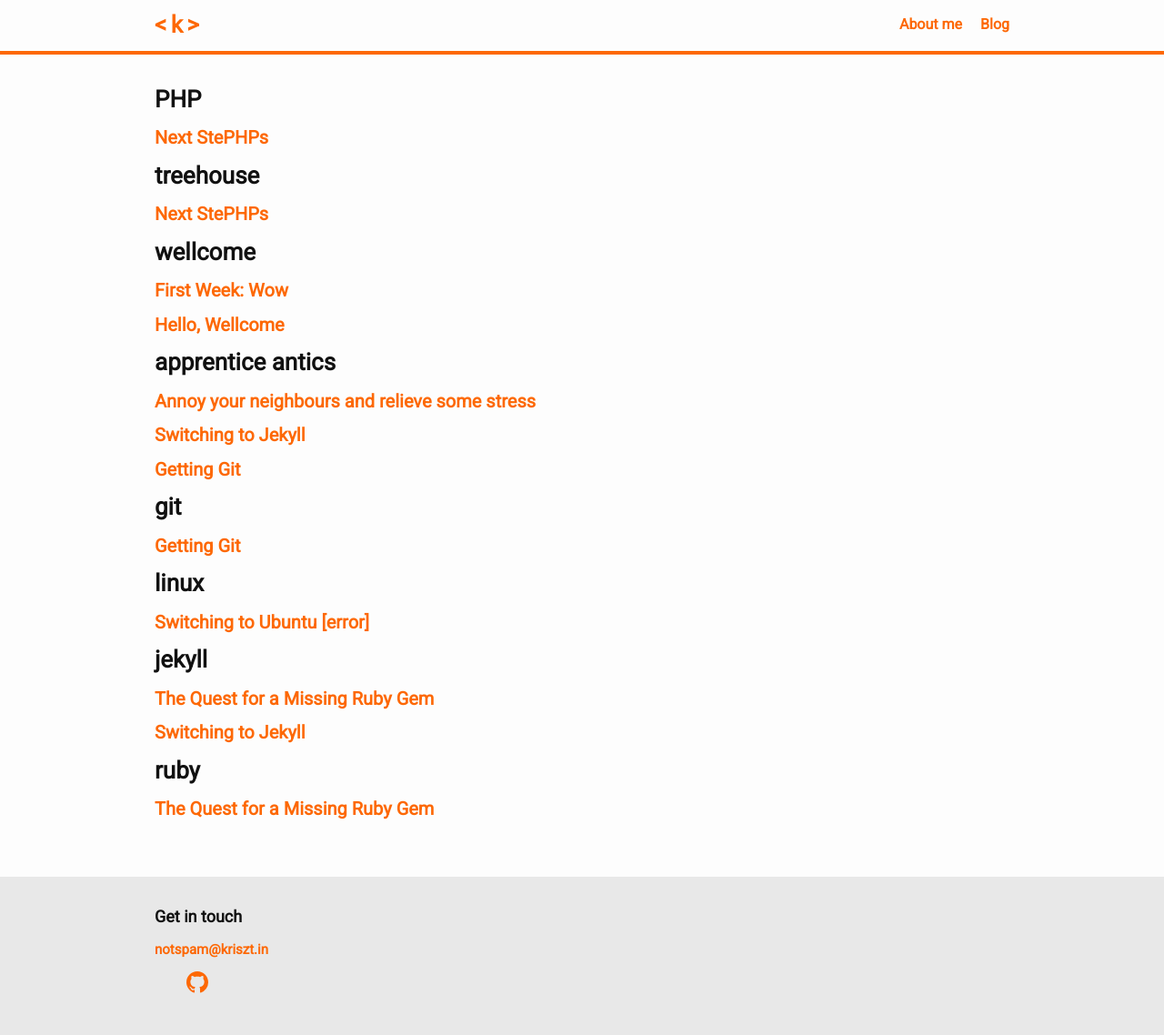
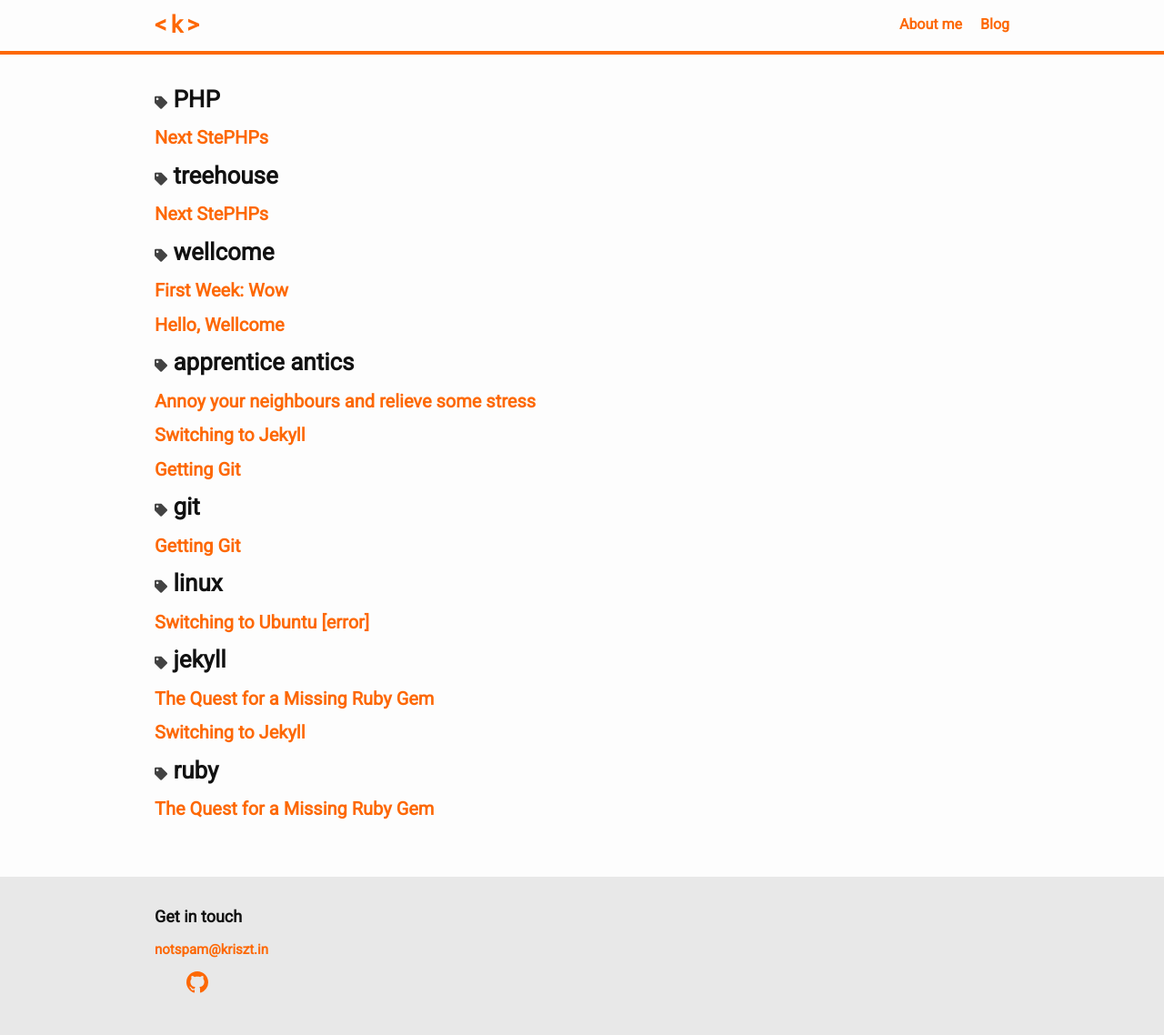
Before and after one commit to krisztin/krisztin.github.io, a Jekyll site: the page built from tags.html, in a window 1280 px wide. Shown: the whole page at 91% size. Built offline with Jekyll 4.4.1, drawn with Linux system fonts in a browser that asks for light colours; nearby versions of some CDN libraries.

Commit message:
adding tag icons to posts and tag page

```diff
--- a/_includes/head.html
+++ b/_includes/head.html
@@ -4,7 +4,7 @@
   <meta name="viewport" content="width=device-width, initial-scale=1">
   {%- seo -%}
   <link rel="stylesheet" href="{{ "/assets/main.css" | relative_url }}">
-  <link rel="stylesheet" href="https://cdnjs.cloudflare.com/ajax/libs/font-awesome/4.7.0/css/font-awesome.min.css">
+  <link rel="stylesheet" href="https://use.fontawesome.com/releases/v5.0.13/css/all.css" integrity="sha384-DNOHZ68U8hZfKXOrtjWvjxusGo9WQnrNx2sqG0tfsghAvtVlRW3tvkXWZh58N9jp" crossorigin="anonymous">
   <link href="https://fonts.googleapis.com/css?family=Raleway|Roboto" rel="stylesheet">
   <!-- {%- feed_meta -%} -->
   {%- if jekyll.environment == 'production' and site.google_analytics -%}
--- a/_layouts/post.html
+++ b/_layouts/post.html
@@ -10,7 +10,8 @@ layout: default
         {%- assign date_format = site.minima.date_format | default: "%b %-d, %Y" -%}
         {{ page.date | date: date_format }}
       </time>
-      <span class="post-tags">
+      <span class="post-tags"> |
+          <i class="fas fa-tags"></i>
           {% if post %}
             {% assign tags = post.tags %}
           {% else %}
--- a/_sass/minima/_base.scss
+++ b/_sass/minima/_base.scss
@@ -70,6 +70,12 @@ figcaption {
   font-style: italic;
   color: $grey-color-dark;
   text-align: center;
+}
+
+// tag fontawesome icon on /tags/ page
+h3 i {
+  font-size: $small-font-size;
+  color: $grey-color-dark;
 }
 
 /**
--- a/tags.html
+++ b/tags.html
@@ -3,13 +3,11 @@ layout: page
 permalink: /tags/
 ---
 
-<div class="archives">
+<div class="tag-listing">
 {% for tag in site.tags %}
-  <div class="archive-group">
+  <div class="tag-group">
     {% capture tag_name %}{{ tag | first }}{% endcapture %}
-    <div class="#{{ tag_name | slugize }}"></div>
-    <p></p>
-    <h3 class="tag-head">{{ tag_name }}</h3>
+    <h3 class="tag-head"><i class="fas fa-tag"></i> {{ tag_name }}</h3>
     <a name="{{ tag_name | slugize }}"></a>
     {% for post in site.tags[tag_name] %}
     <article class="archive-item">
```
